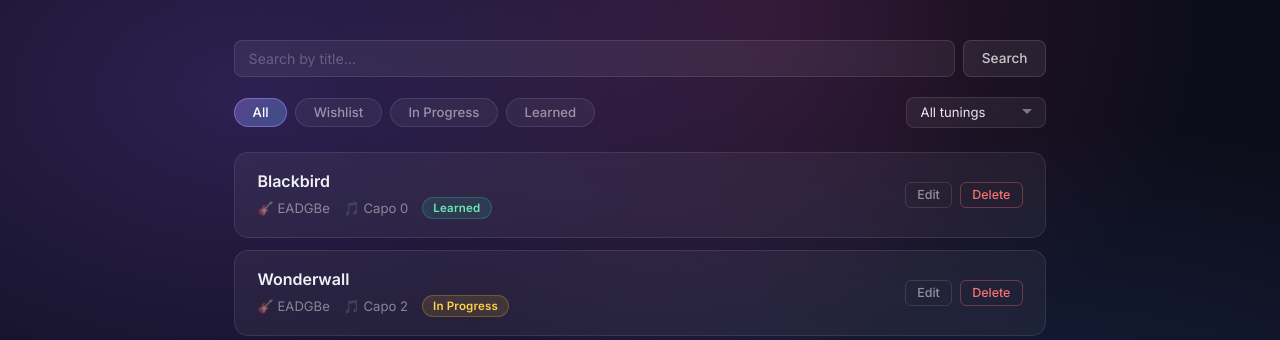
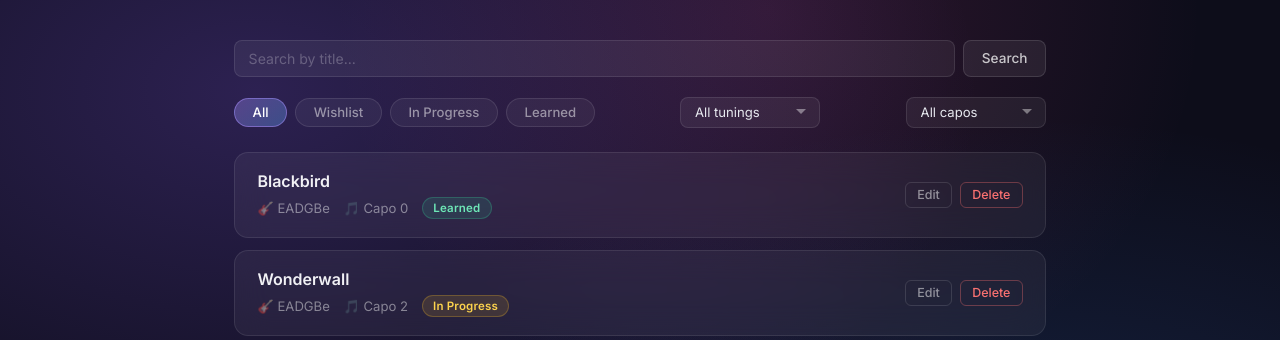
Before and after one commit to katsuya245126/guitar-song-tracker, a Flask app: page / in a window 1280 px wide. Shown: the part 70-410 px from the top of the page. Run offline with Flask 3, Linux system fonts and the light colour scheme.

Commit message:
Add capo filter dropdown to song list
Works alongside the tuning filter, status tabs, and search.
Dropdown populates dynamically from capo values in the library,
sorted numerically.

```diff
--- a/static/app.js
+++ b/static/app.js
@@ -11,8 +11,10 @@ let pendingImport = null;
 let toastTimer = null;
 let activeFilter = 'all';
 let activeTuning = '';
+let activeCapo = '';
 
 const tuningFilter = document.getElementById('tuning-filter');
+const capoFilter = document.getElementById('capo-filter');
 
 const STATUS_LABELS = {
     'wishlist': 'Wishlist',
@@ -49,17 +51,24 @@ async function loadSongs(query = '') {
     if (activeTuning) {
         songs = songs.filter(s => s.tuning.toLowerCase() === activeTuning.toLowerCase());
     }
+    if (activeCapo !== '') {
+        songs = songs.filter(s => String(s.capo) === activeCapo);
+    }
     renderSongs(songs);
-    updateTuningOptions(songs);
+    updateFilterOptions();
 }
 
-function updateTuningOptions(filteredSongs) {
-    // Collect all tunings from the full unfiltered list to keep options stable
-    const current = tuningFilter.value;
+function updateFilterOptions() {
     fetch('/api/songs').then(r => r.json()).then(all => {
+        const currentTuning = tuningFilter.value;
         const tunings = [...new Set(all.map(s => s.tuning.toUpperCase()))].sort();
         tuningFilter.innerHTML = '<option value="">All tunings</option>' +
-            tunings.map(t => `<option value="${t}"${t === current.toUpperCase() ? ' selected' : ''}>${t}</option>`).join('');
+            tunings.map(t => `<option value="${t}"${t === currentTuning.toUpperCase() ? ' selected' : ''}>${t}</option>`).join('');
+
+        const currentCapo = capoFilter.value;
+        const capos = [...new Set(all.map(s => s.capo))].sort((a, b) => a - b);
+        capoFilter.innerHTML = '<option value="">All capos</option>' +
+            capos.map(c => `<option value="${c}"${String(c) === currentCapo ? ' selected' : ''}>Capo ${c}</option>`).join('');
     });
 }
 
@@ -114,6 +123,11 @@ document.querySelectorAll('.filter-tab').forEach(tab => {
 
 tuningFilter.addEventListener('change', () => {
     activeTuning = tuningFilter.value;
+    loadSongs(searchInput.value.trim());
+});
+
+capoFilter.addEventListener('change', () => {
+    activeCapo = capoFilter.value;
     loadSongs(searchInput.value.trim());
 });
 
--- a/templates/index.html
+++ b/templates/index.html
@@ -32,6 +32,9 @@
         </div>
         <select id="tuning-filter">
             <option value="">All tunings</option>
+        </select>
+        <select id="capo-filter">
+            <option value="">All capos</option>
         </select>
     </div>
 
```
